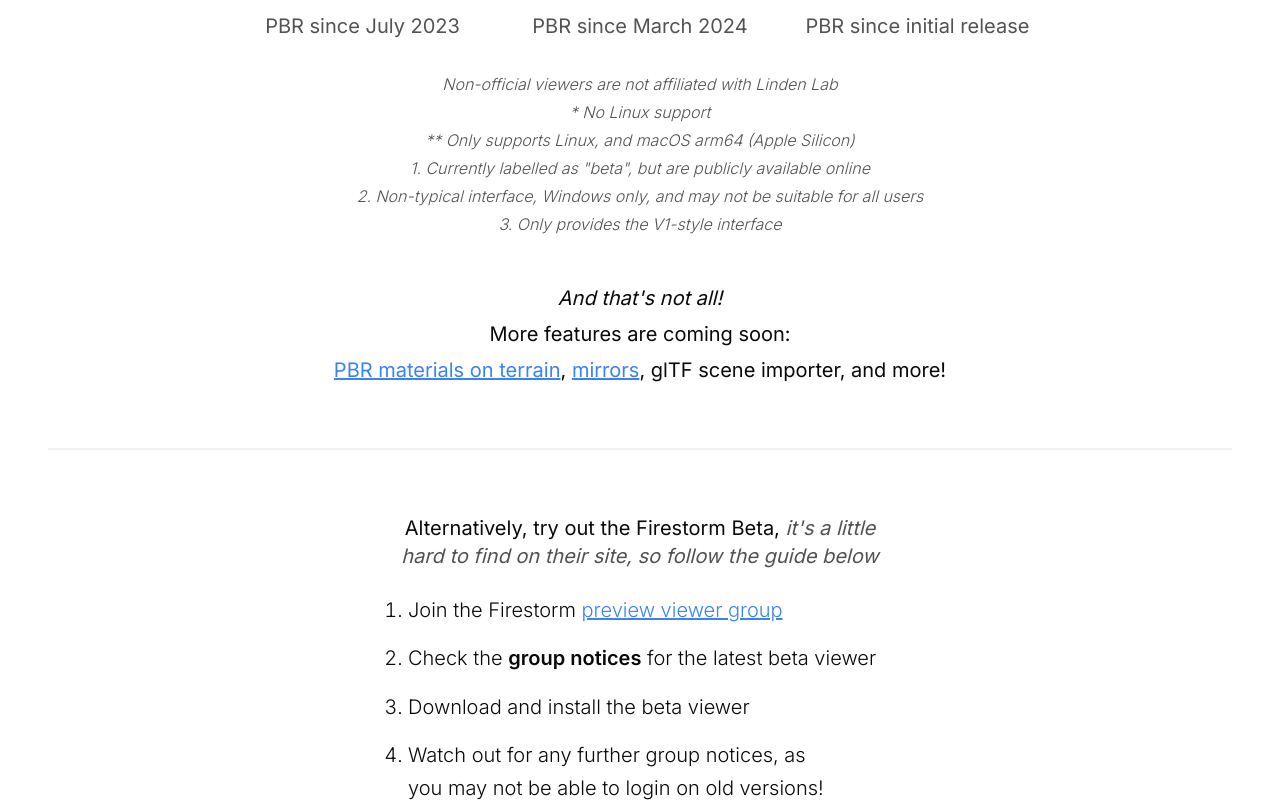
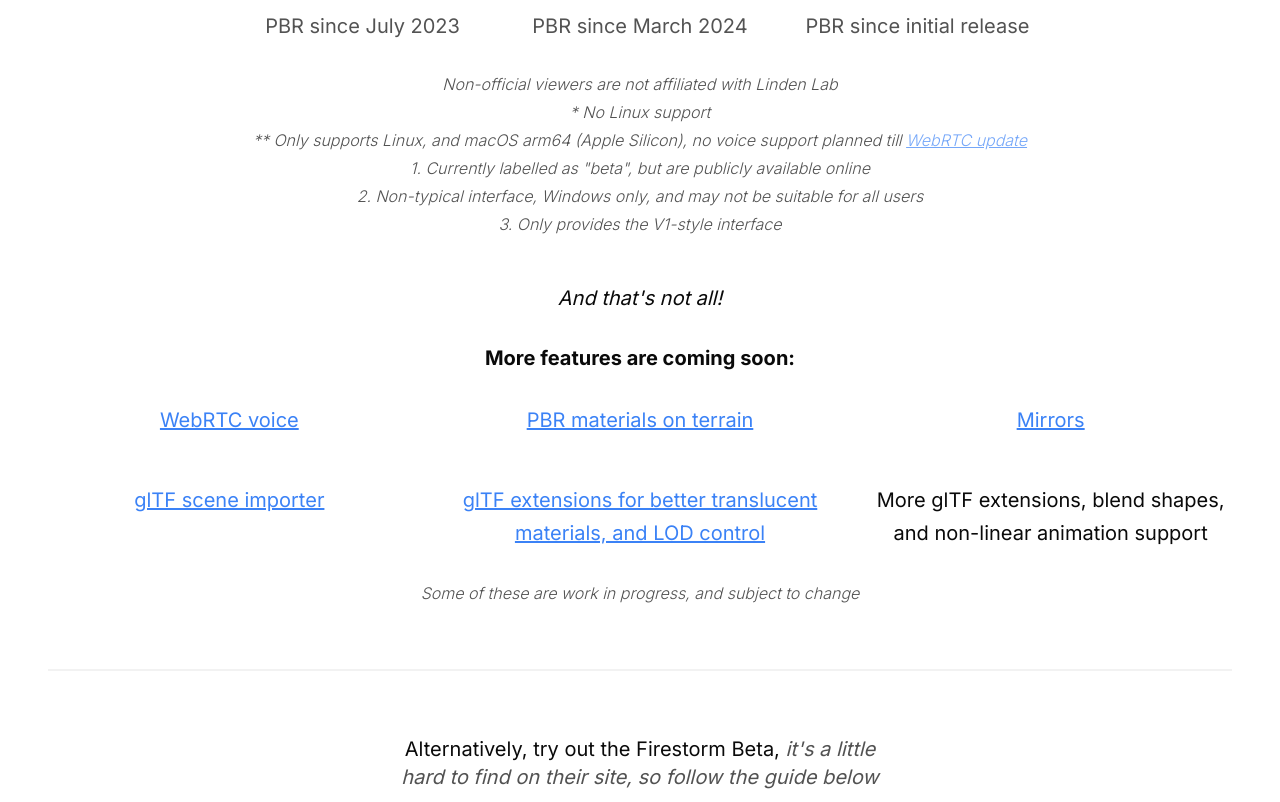
Before and after one commit to gwigz/isfirestormpbryet, a Next.js app: page / in a window 1280 px wide. Shown: the part 1169-1971 px from the top of the page. Built offline with nearby package versions, Linux system fonts and the light colour scheme.

Commit message:
feat: updates to incoming features and disclaimers

```diff
--- a/src/app/page.tsx
+++ b/src/app/page.tsx
@@ -63,7 +63,7 @@
 			<div className="flex flex-col gap-8">
 				<h3 className="font-semibold">Try a PBR viewer today!</h3>
 
-				<div className="grid sm:grid-cols-2 md:grid-cols-3 gap-4 sm:gap-6 [&>*]:flex-grow [&>*]:grid [&>*]:gap-1 [&>*]:md:gap-3 [&>*]:text-foreground/70">
+				<div className="grid items-start sm:grid-cols-2 md:grid-cols-3 gap-4 sm:gap-6 [&>*]:flex-grow [&>*]:grid [&>*]:gap-1 [&>*]:md:gap-3 [&>*]:text-foreground/70">
 					<div>
 						<div>
 							<span className="relative">
@@ -162,7 +162,14 @@
 					</p>
 
 					<p className="opacity-70 font-light italic text-base">
-						** Only supports Linux, and macOS arm64 (Apple Silicon)
+						** Only supports Linux, and macOS arm64 (Apple Silicon), no voice
+						support planned till{" "}
+						<a
+							href="https://community.secondlife.com/blogs/entry/15626-coming-to-an-agni-region-near-you-an-update-on-changes-to-voice"
+							rel="noreferrer"
+						>
+							WebRTC update
+						</a>
 					</p>
 
 					<p className="opacity-70 font-light italic text-base">
@@ -180,24 +187,60 @@
 				</div>
 			</div>
 
-			<div className="grid gap-2">
+			<div className="grid gap-8">
 				<h4 className="italic">And that's not all!</h4>
-				<p>More features are coming soon:</p>
-				<p>
+				<p className="font-bold">More features are coming soon:</p>
+				<ul className="grid text-left list-disc md:list-none pl-6 md:pl-0 leading-relaxed max-w-lg md:max-w-[100%] mx-auto md:text-center gap-2 md:grid-cols-2 lg:grid-cols-3 md:gap-12 md:[&>*]:max-w-[23rem]">
+					<li>
+						<a
+							href="https://community.secondlife.com/blogs/entry/15626-coming-to-an-agni-region-near-you-an-update-on-changes-to-voice"
+							rel="noreferrer"
+						>
+							WebRTC voice
+						</a>
+					</li>
+					<li>
 						<a
 							href="https://community.secondlife.com/blogs/entry/15291-mirrors-pbr-terrain-and-2k-textures"
 							rel="noreferrer"
 						>
 							PBR materials on terrain
 						</a>
-					,{" "}
+					</li>
+					<li>
 						<a
 							href="https://community.secondlife.com/blogs/entry/15291-mirrors-pbr-terrain-and-2k-textures"
 							rel="noreferrer"
 						>
-						mirrors
+							Mirrors
 						</a>
-					, glTF scene importer, and more!
+					</li>
+					<li>
+						<a
+							href="https://modemworld.me/2024/05/17/2024-week-20-sl-ccug-summary"
+							rel="noreferrer"
+						>
+							glTF scene importer
+						</a>
+					</li>
+					<li>
+						<a
+							href="https://modemworld.me/2024/05/17/2024-week-20-sl-ccug-summary"
+							rel="noreferrer"
+						>
+							glTF extensions for better translucent materials, and LOD control
+						</a>
+					</li>
+					<li>
+						<span>
+							More glTF extensions, blend shapes, and non-linear animation
+							support
+						</span>
+					</li>
+				</ul>
+
+				<p className="opacity-70 font-light italic text-base">
+					Some of these are work in progress, and subject to change
 				</p>
 			</div>
 
```
Lines whose indentation alone changed are shown as unchanged.
